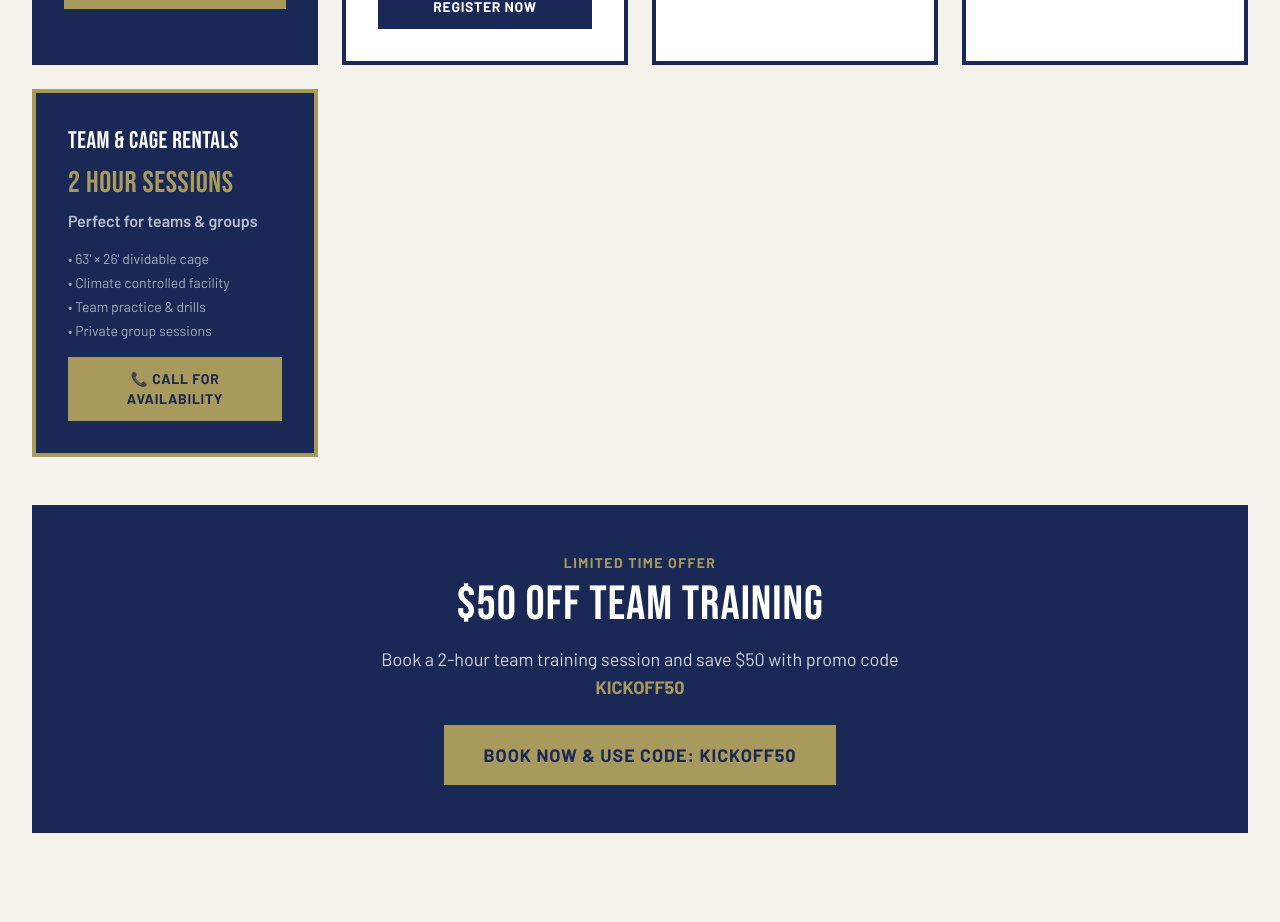
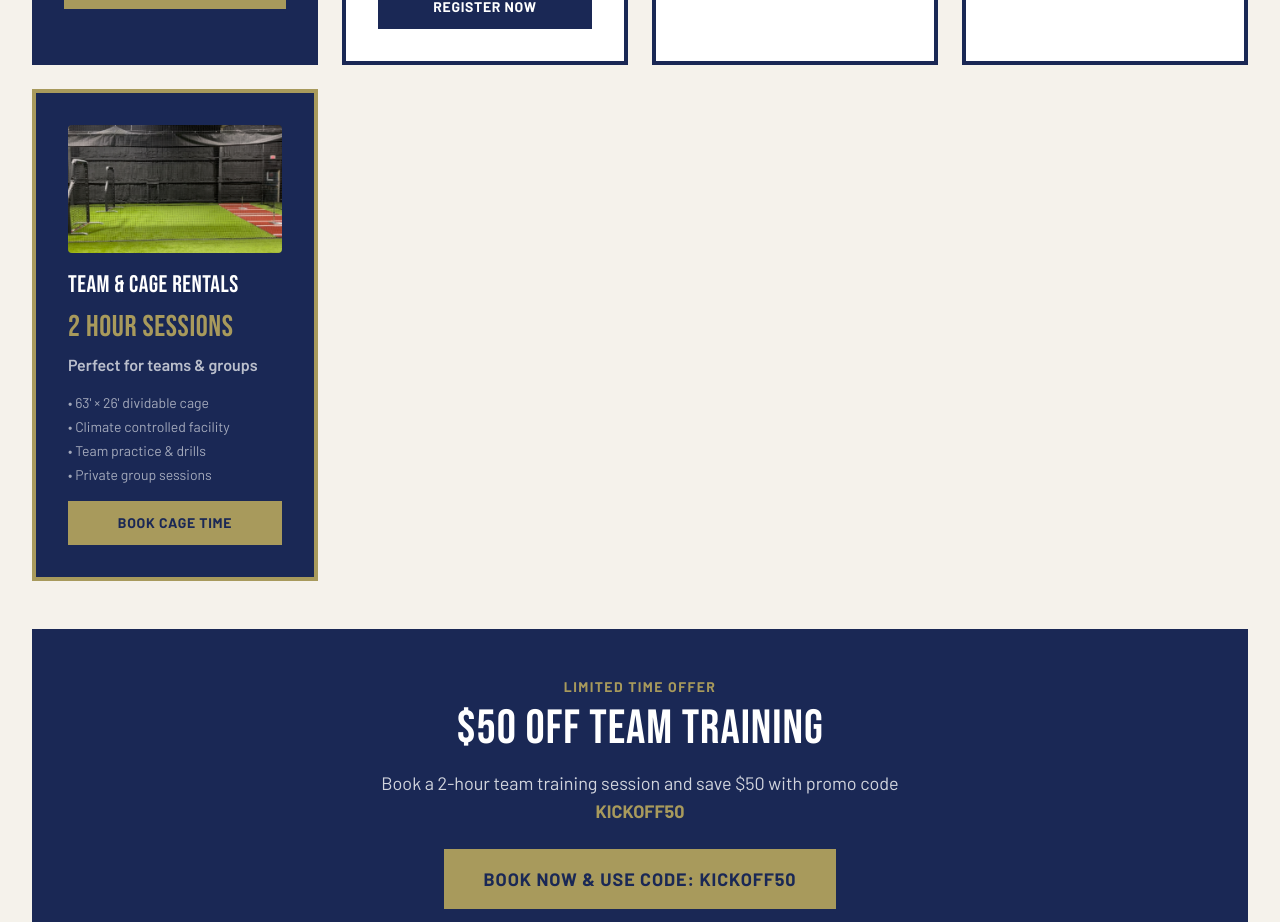
Before and after one commit to mslugga35/r2g-academy, a Next.js app: page / in a window 1280 px wide. Shown: the part 1695-2617 px from the top of the page. Built offline with nearby package versions, Linux system fonts and the light colour scheme.

Commit message:
Add cage booking link and image to Team Rentals card

```diff
--- a/src/app/page.tsx
+++ b/src/app/page.tsx
@@ -252,6 +252,14 @@ export default function Home() {
 
             {/* Team/Cage Rentals */}
             <div className="bg-[#1a2855] border-4 border-[#a89a5c] p-6 md:p-8 hover:border-white transition-colors">
+              <div className="relative w-full h-32 mb-4 rounded overflow-hidden">
+                <Image
+                  src="/images/cages.jpg"
+                  alt="R2G Academy Batting Cages"
+                  fill
+                  className="object-cover"
+                />
+              </div>
               <h3 className="font-display text-2xl text-white mb-2">Team & Cage Rentals</h3>
               <div className="text-[#a89a5c] font-display text-3xl mb-2">2 Hour Sessions</div>
               <p className="text-white/70 font-semibold mb-4">Perfect for teams & groups</p>
@@ -261,8 +269,8 @@ export default function Home() {
                 <li>• Team practice & drills</li>
                 <li>• Private group sessions</li>
               </ul>
-              <a href="tel:3522986699" className="inline-block bg-[#a89a5c] text-[#1a2855] px-6 py-3 font-bold text-sm uppercase tracking-wider hover:bg-[#c4b87a] transition-colors w-full text-center">
-                📞 Call for Availability
+              <a href="https://cal.com/rodolfo-lizardo-tzrkyr/cages" target="_blank" rel="noopener noreferrer" className="inline-block bg-[#a89a5c] text-[#1a2855] px-6 py-3 font-bold text-sm uppercase tracking-wider hover:bg-[#c4b87a] transition-colors w-full text-center">
+                Book Cage Time
               </a>
             </div>
           </div>
```
Also changed, not shown: public/images/cages.jpg (added).
